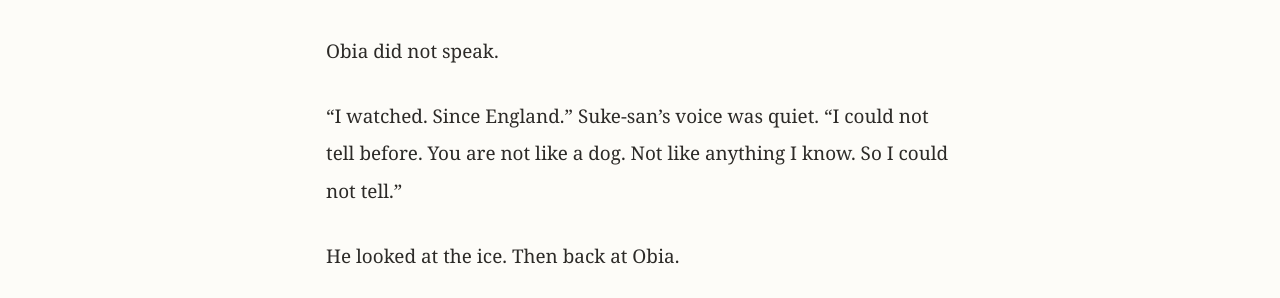
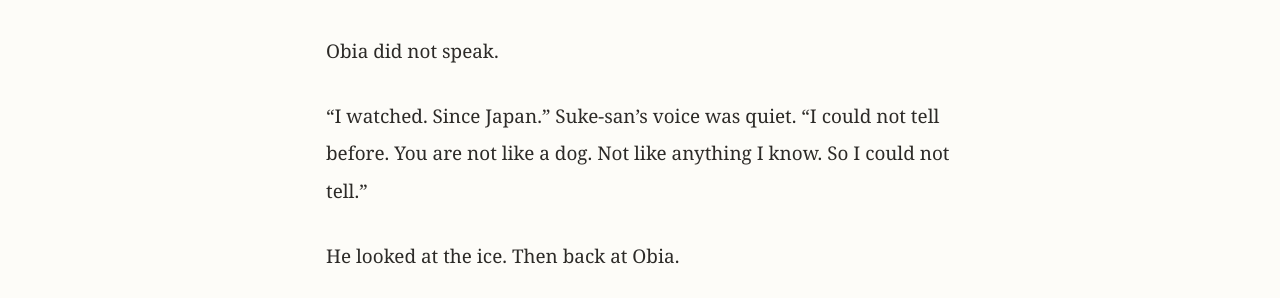
Before and after one commit to morisaki-yuichi/ako-chans-adventure, a Jekyll site: the page built from season1/chapter10/ep088.md, in a window 1280 px wide. Shown: the part 681-979 px from the top of the page. Built offline with Jekyll 4.4.1, drawn with Linux system fonts in a browser that asks for light colours.

Commit message:
Fix Ep88 — Suke-san watched since Japan, not England

```diff
--- a/season1/chapter10/ep088.md
+++ b/season1/chapter10/ep088.md
@@ -24,7 +24,7 @@ Suke-san sat down.
 
 Obia did not speak.
 
-"I watched. Since England." Suke-san's voice was quiet. "I could not tell before. You are not like a dog. Not like anything I know. So I could not tell."
+"I watched. Since Japan." Suke-san's voice was quiet. "I could not tell before. You are not like a dog. Not like anything I know. So I could not tell."
 
 He looked at the ice. Then back at Obia.
 
```
Also changed, not shown: planning/timeline.md (+1 -1 lines).
